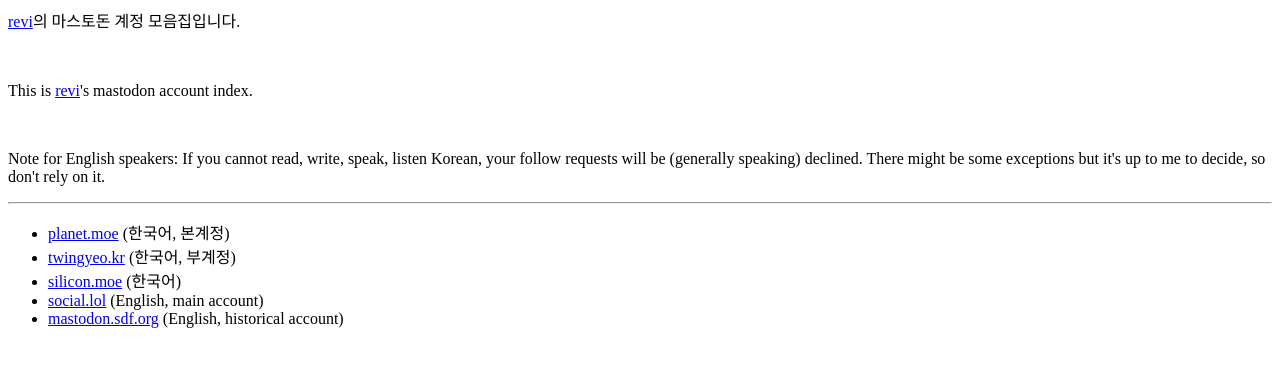
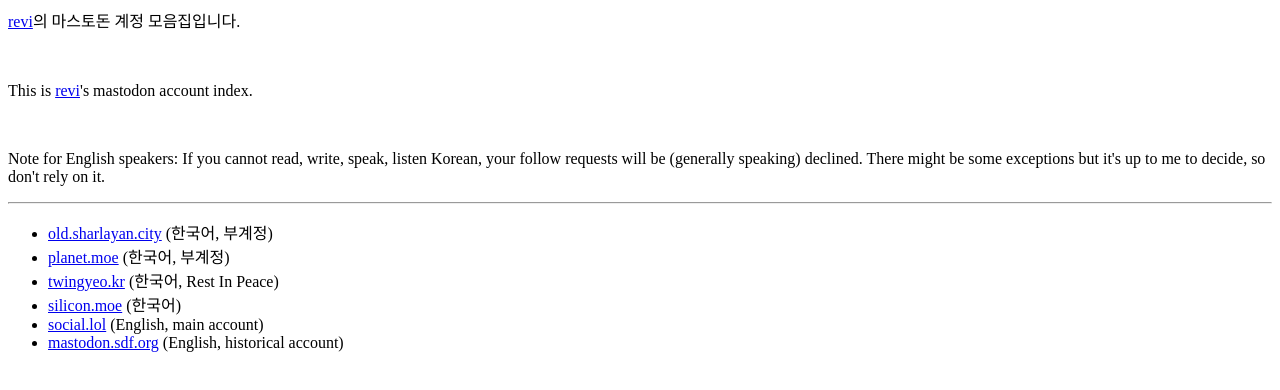
Before and after one commit to revi/fediverse.revi.xyz, a plain HTML site: page index.html in a window 1280 px wide. Drawn offline with Linux system fonts and the light colour scheme.

Commit message:
update 2023-07-30
RIP twingyeo.kr (2017-04-25 ~ 2023-12-01)

Signed-off-by: Yongmin Hong <revi@pobox.com>

```diff
--- a/index.html
+++ b/index.html
@@ -10,8 +10,9 @@ Revi's mastodon identity
 <p>Note for English speakers: If you cannot read, write, speak, listen Korean, your follow requests will be (generally speaking) declined. There might be some exceptions but it's up to me to decide, so don't rely on it.</p>
 <hr>
 <ul>
-<li><a rel="me" href="https://planet.moe/@revi">planet.moe</a> (한국어, 본계정)</li>
-<li><a rel="me" href="https://twingyeo.kr/@revi">twingyeo.kr</a> (한국어, 부계정)</li>
+<li><a rel="me" href="https://old.sharlayan.city/@revi">old.sharlayan.city</a> (한국어, 부계정)</li>
+<li><a rel="me" href="https://planet.moe/@revi">planet.moe</a> (한국어, 부계정)</li>
+<li><a rel="me" href="https://twingyeo.kr/@revi">twingyeo.kr</a> (한국어, Rest In Peace)</li>
 <li><a rel="me" href="https://social.silicon.moe/@revi">silicon.moe</a> (한국어) </li>
 <li><a rel="me" href="https://social.lol/@revi">social.lol</a> (English, main account)</li>
 <li><a rel="me" href="https://mastodon.sdf.org/@revi">mastodon.sdf.org</a> (English, historical account)</li>
```
